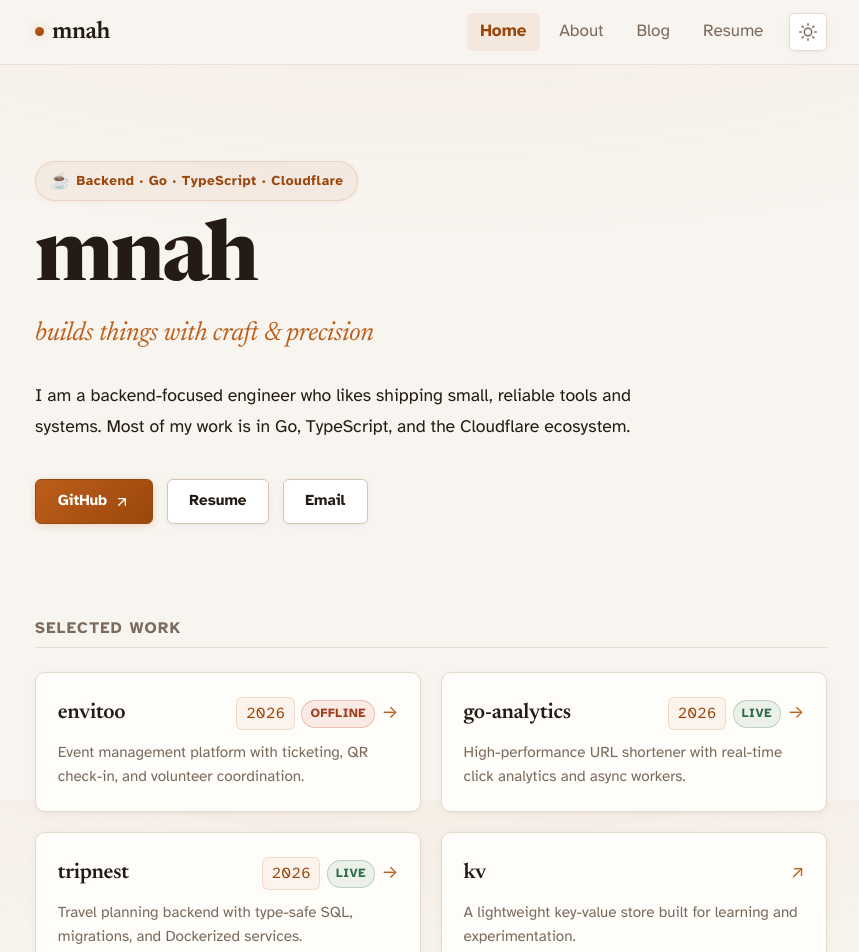
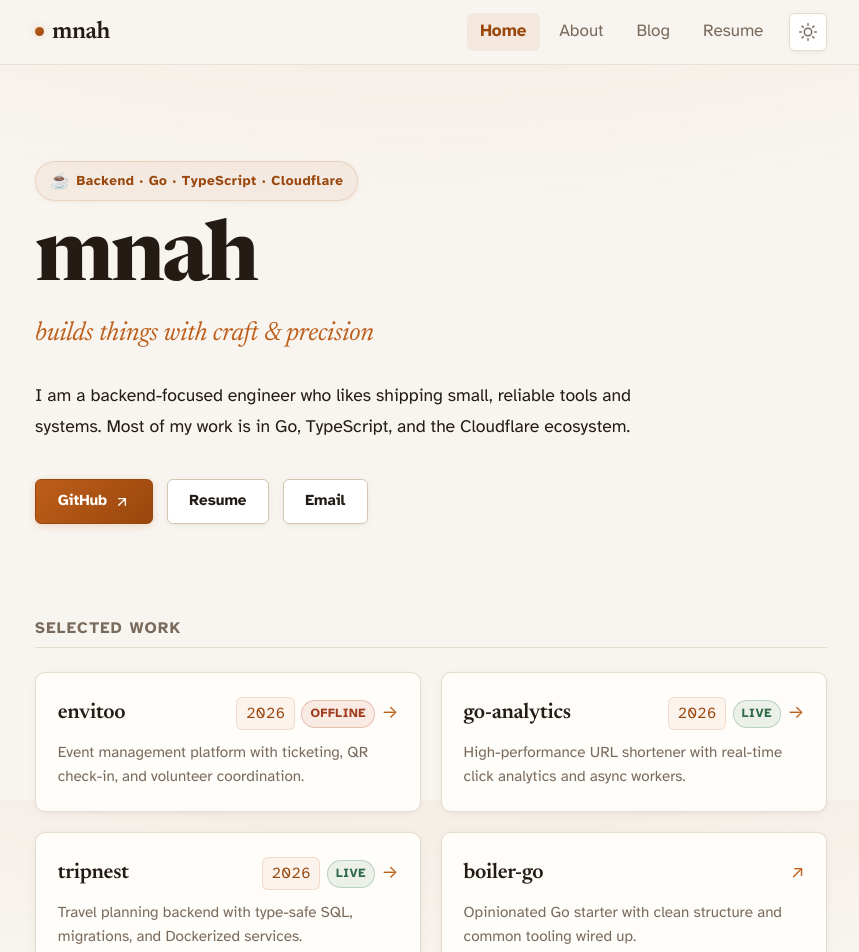
Before and after one commit to mnah05/mnah05, a React (Vite) app: page / in a window 1280 px wide. Shown: the top 952 px of the page, without its empty margins (209-1068 px from the left). Built offline with nearby package versions, Linux system fonts and the light colour scheme.

Commit message:
Remove kv project from home page

```diff
--- a/src/pages/Home.tsx
+++ b/src/pages/Home.tsx
@@ -43,12 +43,6 @@ const PROJECTS: Project[] = [
 		priority: 8,
 		year: 2026,
 		status: "live",
-	},
-	{
-		name: "kv",
-		description: "A lightweight key-value store built for learning and experimentation.",
-		href: "https://github.com/mnah05/kv",
-		priority: 6,
 	},
 	{
 		name: "boiler-go",
```
